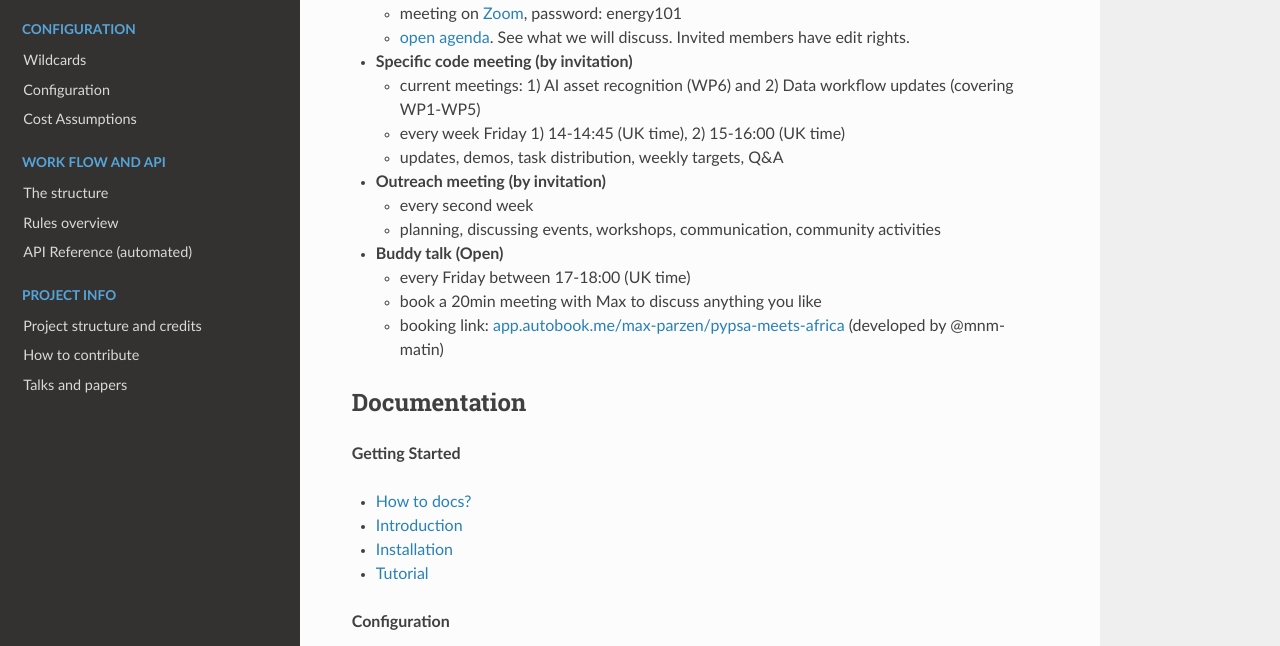
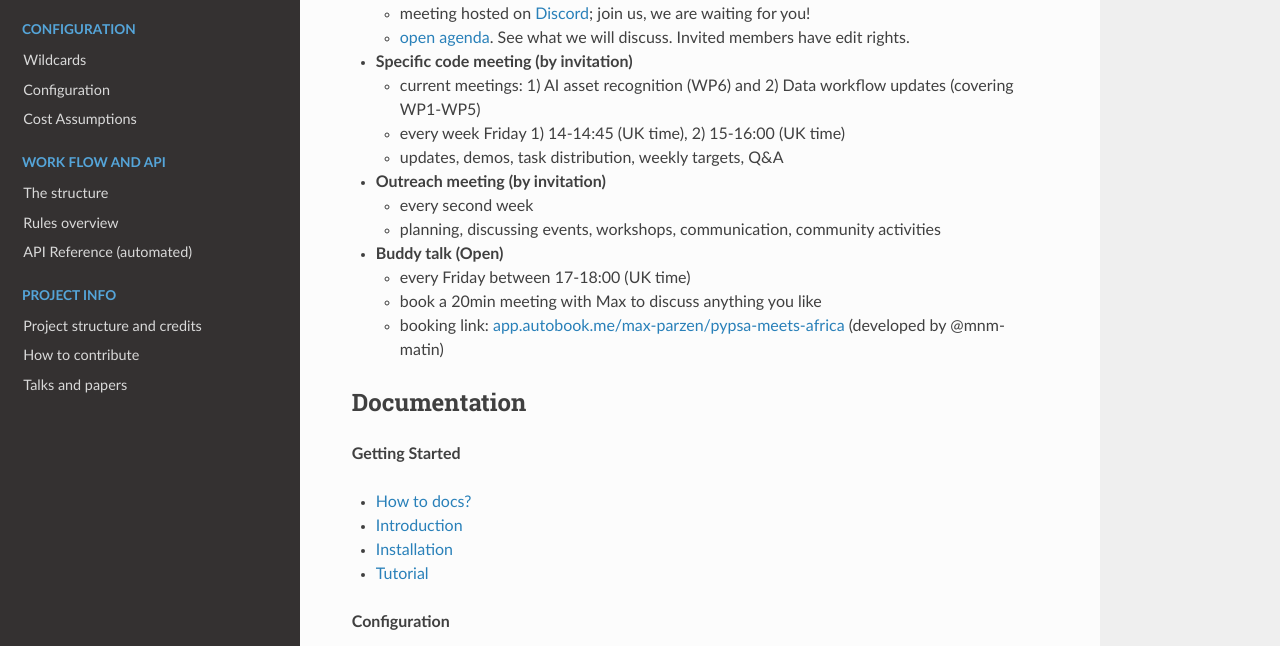
Before and after one commit to pypsa-meets-earth/pypsa-earth, a Sphinx documentation site: the page built from doc/index.rst, in a window 1280 px wide and 900 px high, scrolled down 670 px, cut to the strip 254-900 px from the top of the window. Built offline with Sphinx 7.4.7 and the Read the Docs theme 2.0.0, drawn with Linux system fonts in a browser that asks for light colours; pages that are not in the unit, such as notebooks, are missing from menus.

Commit message:
Update index.rst
Change documentation General code meeting location

```diff
--- a/doc/index.rst
+++ b/doc/index.rst
@@ -28,7 +28,7 @@ The PyPSA meets Africa team is currenlty running four types of meetings:
 
   - every second Thursday 16-17:00 (UK time) `download .ics file <https://drive.google.com//uc?id=1Xre_N0SioLsehFoMuBS10J4xEWRc-lSW&export=download>`_
   - updates on overall project and code blocks
-  - meeting on `Zoom <https://ed-ac-uk.zoom.us/j/89486720170>`_, password: energy101
+  - meeting hosted on `Discord <https://discord.gg/AnuJBk23FU>`_; join us, we are waiting for you!
   - `open agenda <https://docs.google.com/document/d/1r6wm2RBe0DWFngmItpFfSFHA-CnUmVcVTkIKmthdW3g/edit?usp=sharing>`_. See what we will discuss. Invited members have edit rights.
 
 - **Specific code meeting (by invitation)**
```
